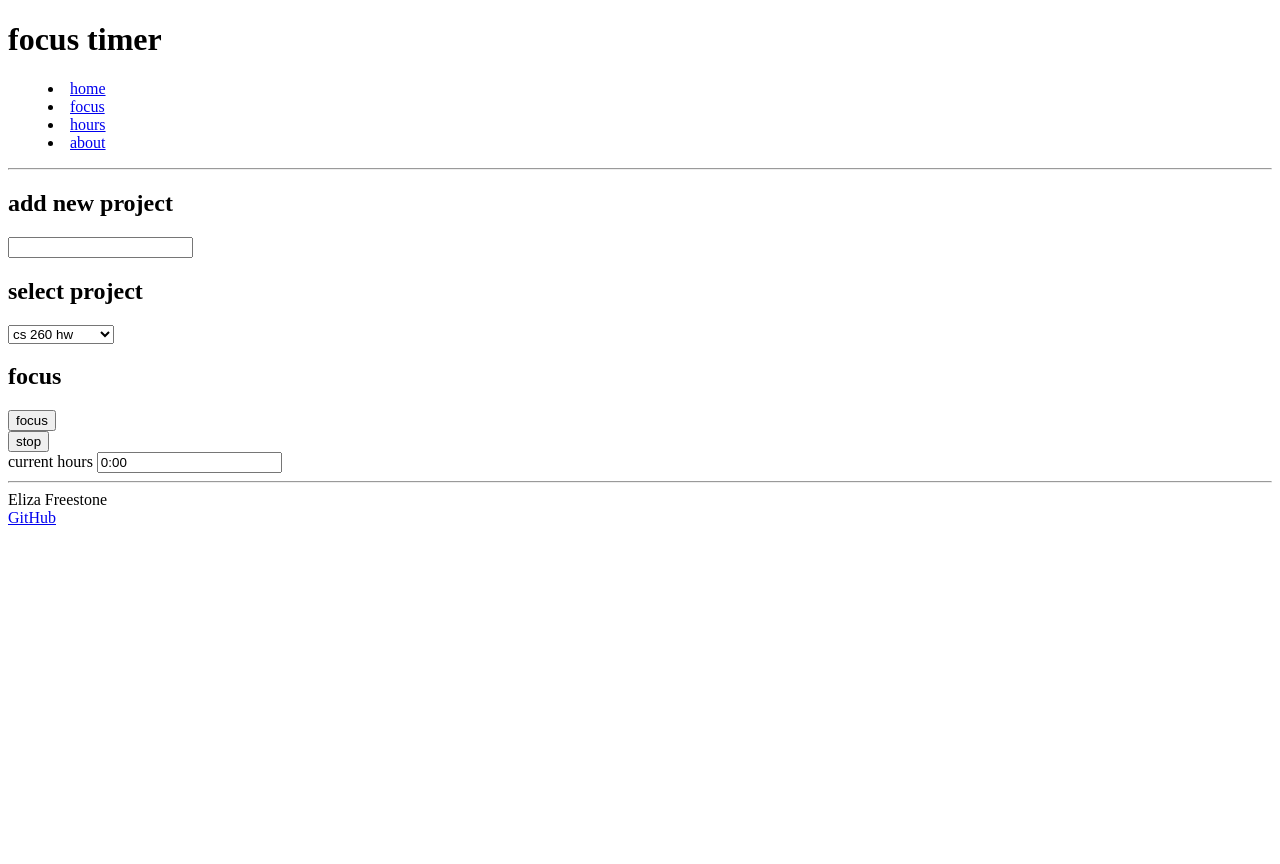
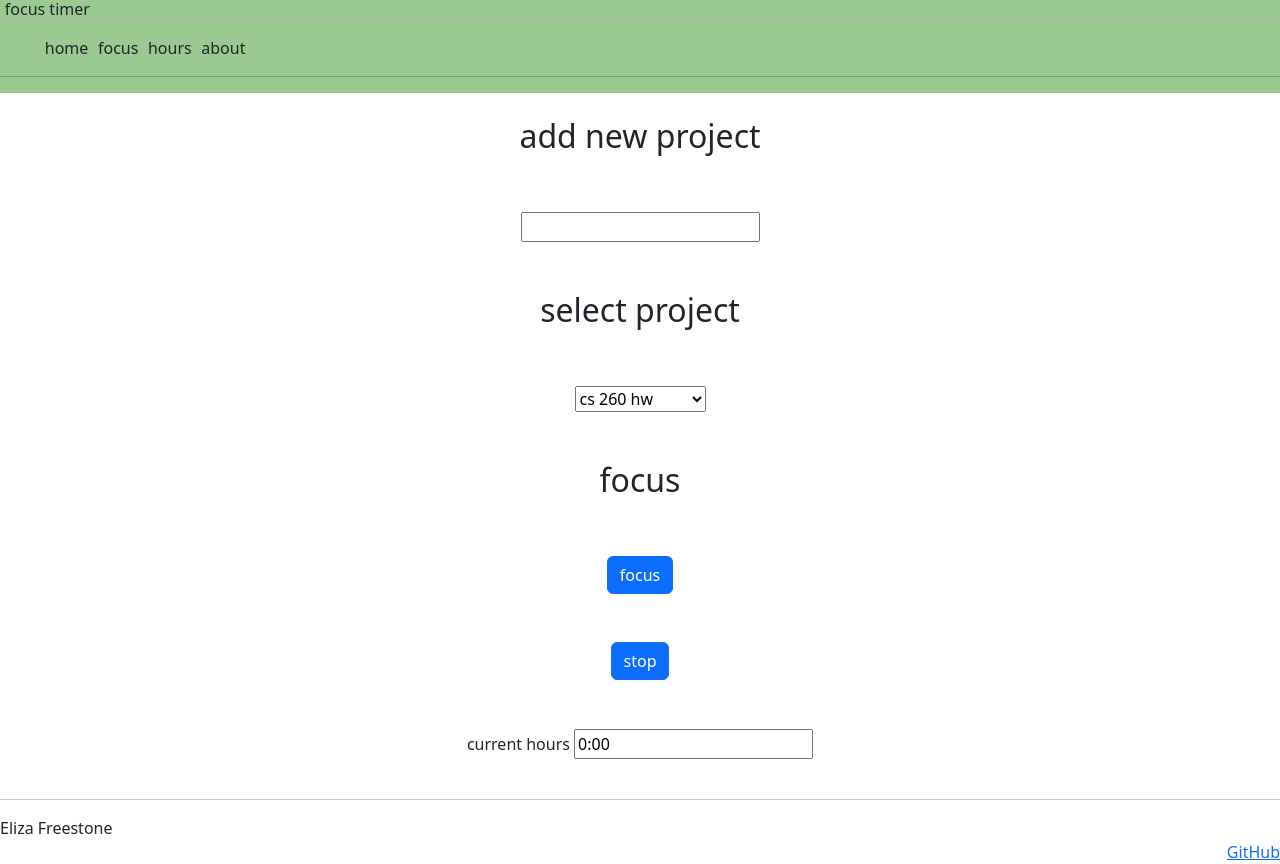
Before and after one commit to Eliza-Surpriza/startup, a plain HTML site: page focus.html in a window 1280 px wide. Before the commit the page ends 800 px from the top, so only its background shows below. Drawn offline with nearby package versions, Linux system fonts and the light colour scheme.

Commit message:
add bootstrap, adjust some of what simon css uses

```diff
--- a/focus.html
+++ b/focus.html
@@ -6,20 +6,36 @@
     <meta name="viewport" content="width=device-width, initial-scale=1.0" />
     <title>focus timer HTML</title>
     <link rel="icon" href="favicon.ico" />
+    <link rel="stylesheet" href="main.css" />
+    <link
+      href="https://cdn.jsdelivr.net/npm/bootstrap@5.2.2/dist/css/bootstrap.min.css"
+      rel="stylesheet"
+      integrity="sha384-Zenh87qX5JnK2Jl0vWa8Ck2rdkQ2Bzep5IDxbcnCeuOxjzrPF/et3URy9Bv1WTRi"
+      crossorigin="anonymous"
+    />
   </head>
   <body>
     <!-- Use header, main, and footer elements to give semantic structure -->
     <header>
-      <h1>focus timer</h1>
+      <nav>
+      <h1 class="navbar-brand">focus timer</h1>
 
       <!-- Navigation elements -->
-      <nav>
+
         <!-- Menu is a semantic alternative to <ul> that represents an interaction -->
         <menu>
-          <li><a href="index.html">home</a></li>
-          <li><a href="focus.html">focus</a></li>
-          <li><a href="hours.html">hours</a></li>
-          <li><a href="about.html">about</a></li>
+          <li class="nav-item">
+            <a class="nav-link active" href="index.html">home</a>
+          </li>
+          <li class="nav-item">
+            <a class="nav-link" href="focus.html">focus</a>
+          </li>
+          <li class="nav-item">
+            <a class="nav-link" href="hours.html">hours</a>
+          </li>
+          <li class="nav-item">
+            <a class="nav-link" href="about.html">about</a>
+          </li>
         </menu>
       </nav>
 
@@ -40,10 +56,10 @@
         <h2>focus</h2>
 
         <div>
-            <button>focus</button>
+            <button class="btn btn-primary">focus</button>
           </div>
           <div>
-            <button>stop</button>
+            <button class="btn btn-primary">stop</button>
           </div>
 
           <div>
--- /dev/null
+++ b/main.css
@@ -0,0 +1,45 @@
+body {
+    display: flex;
+    flex-direction: column;
+    min-width: 375px;
+    background-color: #9aca91;
+  }
+
+  header {
+    flex: 0 80px;
+    background-color: #9aca91;
+
+  }
+
+  main {
+    flex: 1 calc(100vh - 110px);
+    display: flex;
+    flex-direction: column;
+    align-items: center;
+    justify-content: space-around;
+  }
+
+  footer {
+    flex: 0 30px;
+  }
+
+  menu {
+    flex: 1;
+    display: flex;
+    /*  overwrite Bootstrap so the menu does not wrap */
+    flex-direction: row !important;
+    list-style: none;
+  }
+
+  .navbar-brand {
+    padding-left: 0.3em;
+    border-bottom: solid rgb(182, 182, 182) thin;
+  }
+
+  menu .nav-item {
+    padding: 0 0.3em;
+  }
+
+  footer a {
+    float: right;
+  }
```
Also changed, not shown: about.html (+22 -6 lines), hours.html (+7 -0 lines), index.html (+23 -7 lines), 1 other file.
